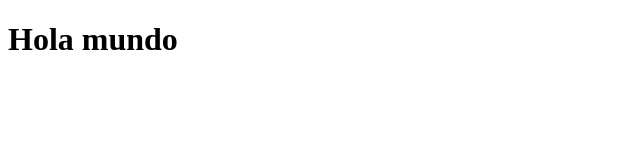
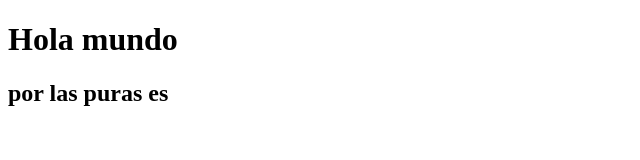
Before and after one commit to cristophersilvacruz4-cpu/prueba3.00000, a plain HTML site: page index.html in a window 1280 px wide. Shown: the whole page, without its empty margins (0-640 px from the left). Drawn offline with Linux system fonts and the light colour scheme.

Commit message:
ADD: agregue un mini parrafo

```diff
--- a/index.html
+++ b/index.html
@@ -7,5 +7,7 @@
 </head>
 <body>
     <h1>Hola mundo</h1>
+
+    <h2>por las puras es </h2>
 </body>
 </html>
```
